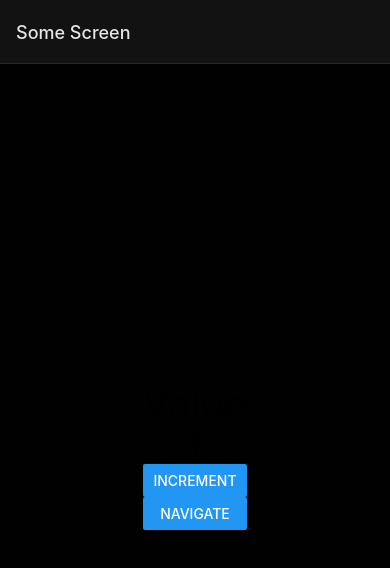
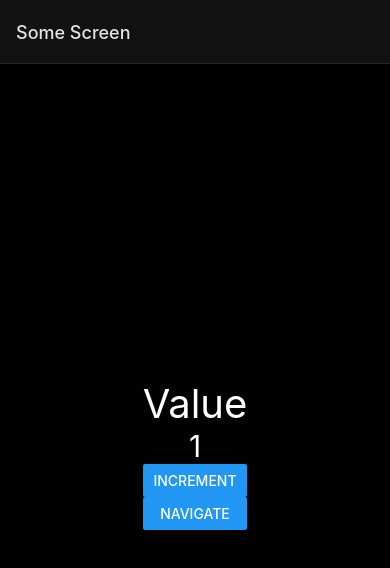
Before and after one commit to MacKenzieHnC/ReactNavigationBug, a React Native app: screen / in a window 390 px wide. Shown: the top 568 px of the page. Built offline with nearby package versions, Linux system fonts and the light colour scheme.

Commit message:
switch to native-stack for android testing

```diff
--- a/App.tsx
+++ b/App.tsx
@@ -11,9 +11,9 @@ import {Button, Text, View} from 'react-native';
 // Navigation
 import {DarkTheme, NavigationContainer} from '@react-navigation/native';
 import {
-  createStackNavigator,
-  StackNavigationProp,
-} from '@react-navigation/stack';
+  createNativeStackNavigator,
+  NativeStackNavigationProp,
+} from '@react-navigation/native-stack';
 
 type RootStackParamList = {
   'Some Screen': undefined;
@@ -21,7 +21,7 @@ type RootStackParamList = {
 };
 
 type Props = {
-  navigation: StackNavigationProp<RootStackParamList>;
+  navigation: NativeStackNavigationProp<RootStackParamList>;
 };
 
 function SomeScreen({navigation}: Props) {
@@ -34,10 +34,13 @@ function SomeScreen({navigation}: Props) {
         <Text
           style={{
             fontSize: 40,
+            color: 'white',
           }}>
           Value
         </Text>
-        <Text style={{fontSize: 30, textAlign: 'center'}}>{someValue}</Text>
+        <Text style={{fontSize: 30, textAlign: 'center', color: 'white'}}>
+          {someValue}
+        </Text>
         <Button
           title={'Increment'}
           onPress={() => setSomeValue(someValue + 1)}
@@ -55,12 +58,12 @@ function SomeOtherScreen() {
   console.log('Some Other Screen');
   return (
     <View style={{flex: 1, alignItems: 'center', justifyContent: 'center'}}>
-      <Text style={{fontSize: 30}}>Other Screen</Text>
+      <Text style={{fontSize: 30, color: 'white'}}>Other Screen</Text>
     </View>
   );
 }
 
-const Stack = createStackNavigator<RootStackParamList>();
+const Stack = createNativeStackNavigator<RootStackParamList>();
 
 const App = () => {
   return (
--- a/package.json
+++ b/package.json
@@ -12,6 +12,7 @@
   },
   "dependencies": {
     "@react-navigation/native": "^6.1.2",
+    "@react-navigation/native-stack": "^6.9.8",
     "@react-navigation/stack": "^6.3.11",
     "react": "18.1.0",
     "react-native": "0.70.6",
```
Also changed, not shown: 2 other files (tests, documents, lock files or other folders).
